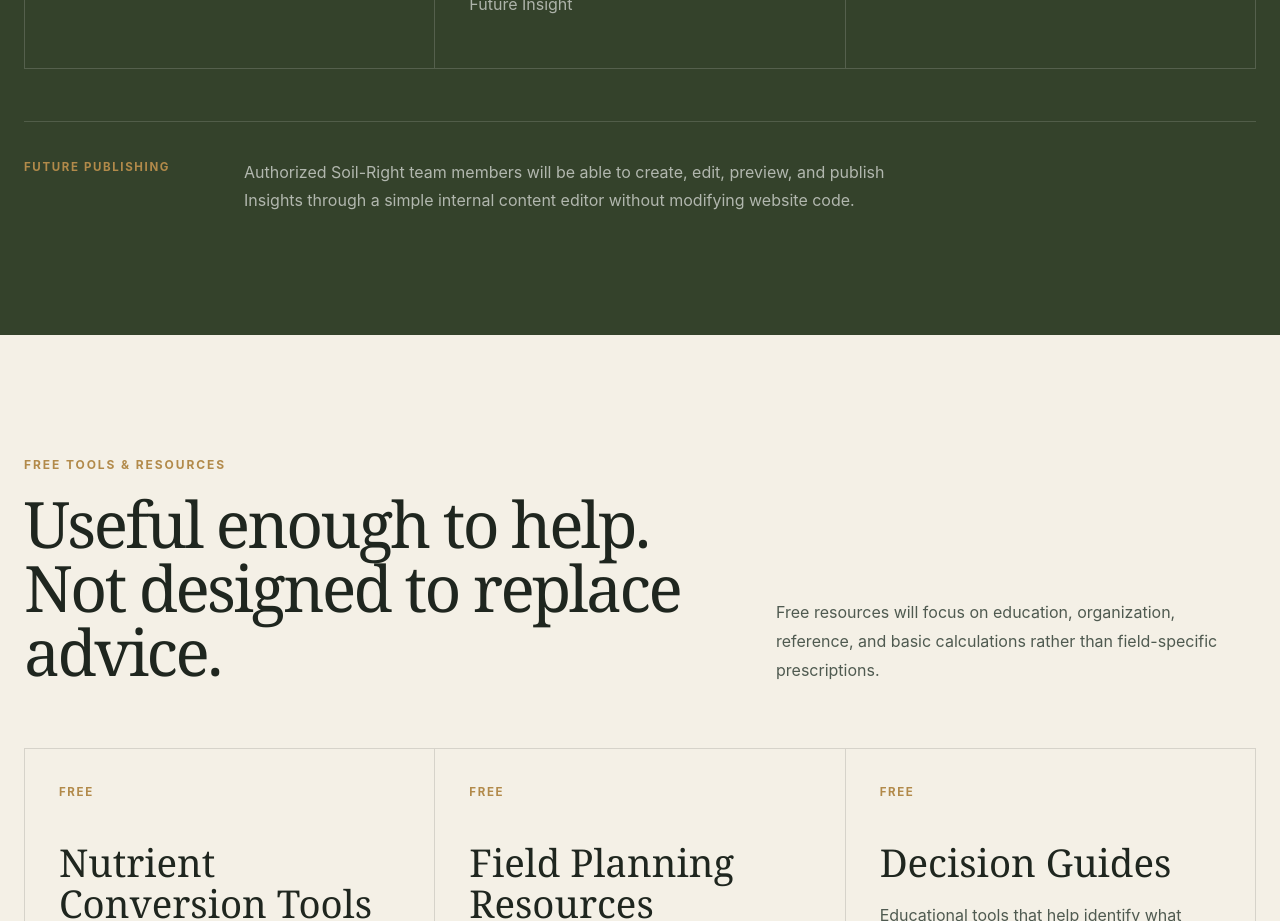
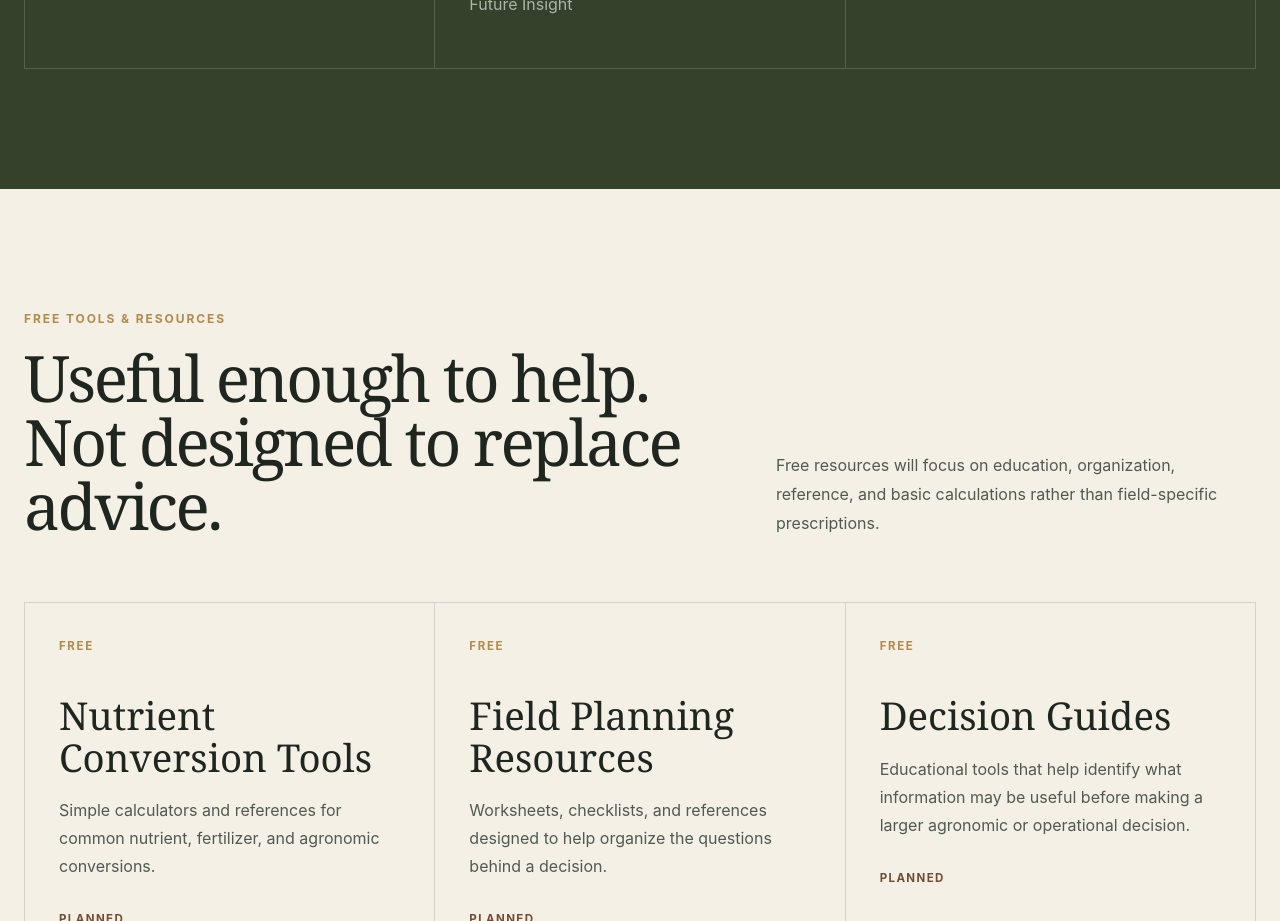
Before and after one commit to boone-rds/srcs-website, a React (Vite) app: page /dig-deeper in a window 1280 px wide. Shown: the part 2160-3081 px from the top of the page. Built offline with nearby package versions, Linux system fonts and the light colour scheme.

Commit message:
Remove internal publishing note from Dig Deeper

```diff
--- a/src/pages/DigDeeper/DigDeeper.tsx
+++ b/src/pages/DigDeeper/DigDeeper.tsx
@@ -159,16 +159,6 @@ function DigDeeper() {
               </article>
             ))}
           </div>
-
-          <div className="deeper-page__cms-note">
-            <span>Future Publishing</span>
-
-            <p>
-              Authorized Soil-Right team members will be able to create, edit,
-              preview, and publish Insights through a simple internal content
-              editor without modifying website code.
-            </p>
-          </div>
         </div>
       </section>
 
```
